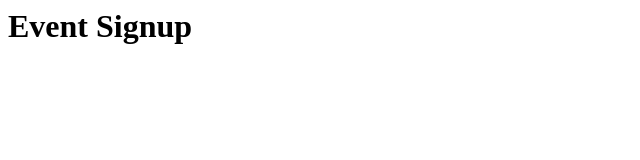
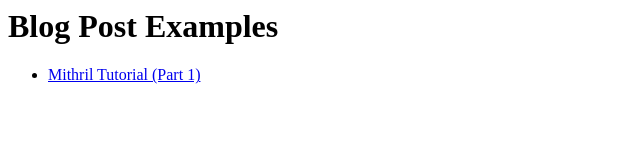
Before and after one commit to gilbert/blog-post-examples, a plain HTML site: page index.html in a window 1280 px wide. Shown: the whole page, without its empty margins (0-640 px from the left). Drawn offline with Linux system fonts and the light colour scheme.

Commit message:
Set up for GitHub pages

```diff
--- a/index.html
+++ b/index.html
@@ -1,30 +1,16 @@
 <html>
 <head>
-  <title>Volunteer Events</title>
+  <title>Blog Post Examples</title>
 </head>
 <body>
 
-<h1>Event Signup</h1>
+<h1>Blog Post Examples</h1>
 
-<div id="contacts"></div>
-<div id="coupon"></div>
-<div id="total"></div>
-
-<script type="text/javascript" src="vendor/mithril.js"></script>
-<script type="text/javascript" src="src/ext/functions.js"></script>
-
-<script type="text/javascript" src="src/components/contacts/contacts-ctrl.js"></script>
-<script type="text/javascript" src="src/components/contacts/contacts-view.js"></script>
-
-<script type="text/javascript" src="src/components/coupon/coupon-ctrl.js"></script>
-<script type="text/javascript" src="src/components/coupon/coupon-view.js"></script>
-
-<script type="text/javascript" src="src/components/total/total-ctrl.js"></script>
-<script type="text/javascript" src="src/components/total/total-view.js"></script>
-
-<script type="text/javascript">
-  m.module(document.getElementById('contacts'), Contacts);
-</script>
+<ul>
+  <li>
+    <a href="mithril/index.html">Mithril Tutorial (Part 1)</a>
+  </li>
+</ul>
 
 </body>
 </html>
```
Also changed, not shown: mithril/index.html (added, +30 -0 lines), mithril/src/components/contacts/contacts-ctrl.js (renamed from src/components/contacts/contacts-ctrl.js), mithril/src/components/contacts/contacts-view.js (renamed from src/components/contacts/contacts-view.js), mithril/src/components/coupon/coupon-ctrl.js (renamed from src/components/coupon/coupon-ctrl.js), mithril/src/components/coupon/coupon-view.js (renamed from src/components/coupon/coupon-view.js), mithril/src/components/total/total-ctrl.js (renamed from src/components/total/total-ctrl.js), mithril/src/components/total/total-view.js (renamed from src/components/total/total-view.js), mithril/src/ext/functions.js (renamed from src/ext/functions.js), mithril/vendor/mithril.js (renamed from vendor/mithril.js).
